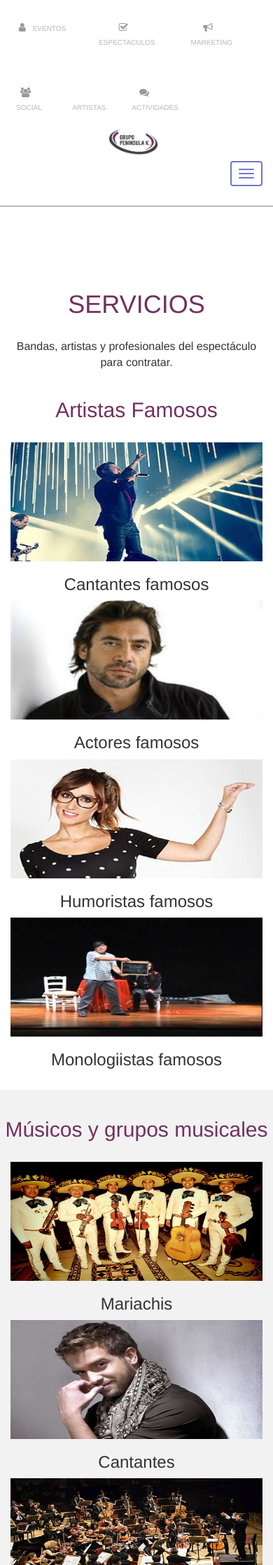
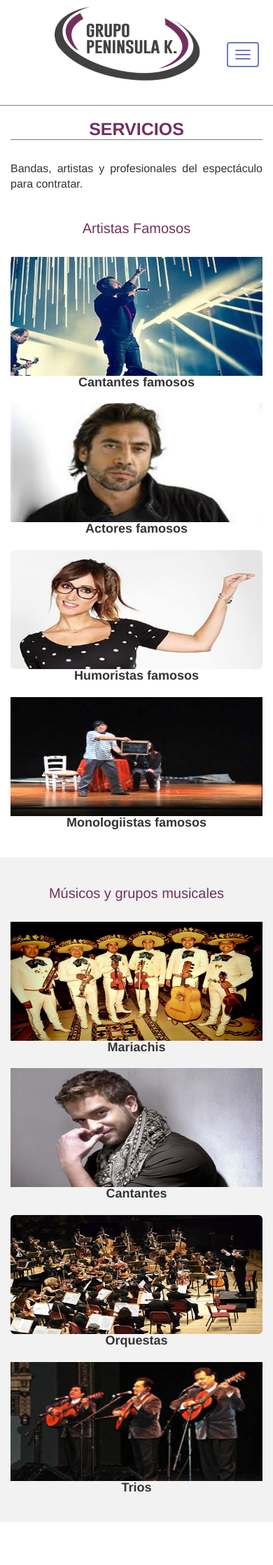
Before and after one commit to esteban1234/Peninsulak, a PHP site: page /vistas/servicios.php in a window 390 px wide. Shown: the top 2236 px of the page at 70% size. Run offline with PHP 8.4, Linux system fonts and the light colour scheme; some web fonts are replaced.

Commit message:
ADD RESPONSIVO

```diff
--- /dev/null
+++ b/css/responsivo.css
@@ -0,0 +1,472 @@
+@media screen and (max-width: 480px){
+  /*************************DISEÑO INDEX****************************/
+  #navtop{
+    border: 2px solid red;
+    display: none;
+  }
+
+  #logo{
+    width: 60%;
+    margin: 10px auto;
+  }
+
+  .navbar-header {
+    text-align: center;
+  }
+
+  .navbar-header button{
+    margin: 20px auto;
+    float: none;
+    position: absolute;
+    z-index: 5;
+    top: 40px;
+    right: 20px;
+  }
+
+  .banner{
+    height: 300px;
+  }
+
+  .contratacion{
+    padding: 20px 10px;
+  }
+
+  .contratacion p{
+    font-size: 18px;
+    width: 100%;
+  }
+
+  .contratacion div a, .btn-contactanos a{
+    border: 2px solid red;
+    font-size: 13px;
+  }
+
+  .contenpuntos, .contenpuntos2{
+    padding: 20px 0px;
+  }
+
+  .new-model-puntos div{
+    font-size: 20px;
+    padding: 10px 0px;
+  }
+
+  .new-model-puntos h4{
+    font-size: 12px;
+    font-weight: bold;
+  }
+  /*************************END DISEÑO INDEX************************/
+
+  /*************************DISEÑO NOSOTROS****************************/
+  .tit-inicial{
+    font-size: 18px;
+    font-weight: bold;
+  }
+
+  .tit{
+    padding: 0px;
+  }
+
+  .lead{
+    text-align: justify;
+  }
+
+  .mvv{
+    padding: 0px;
+  }
+
+  .text-sm-center{
+    text-align: center;
+    font-size: 22px;
+    font-weight: bold;
+  }
+  /*************************END DISEÑO NOSOTROS************************/
+
+  /*************************DISEÑO SERVICIOS****************************/
+
+  .tit-inicial-ser{
+    font-size: 25px;
+    font-weight: bold;
+    border-bottom: .5px solid rgba(0, 0, 0, 0.5);
+  }
+
+  .text-center-newtam{
+    font-size: 20px;
+  }
+
+  .text-center-subtit{
+    margin-top: 0px;
+    margin-bottom: 20px;
+    font-size: 18px;
+    font-weight: bold;
+  }
+  /*************************END DISEÑO SERVICIOS************************/
+
+  /*************************DISEÑO CONTACTO****************************/
+
+  .tit-inicial-contacto{
+    text-align: center;
+    font-size: 25px;
+    padding: 0px 8px;
+  }
+
+  /*.bor{
+    border: 2px solid red;
+  }*/
+
+  .panel-heading{
+    text-align: center;
+    font-size: 20px;
+  }
+
+  .pull-left{
+    float: none !important;
+    text-align: center !important;
+  }
+
+  .text-form-contacto{
+    font-size: 18px;
+  }
+  /*************************END DISEÑO CONTACTO************************/
+
+  /*************************DISEÑO FOOTER****************************/
+  footer{
+    height: 100%;
+  }
+
+  footer p{
+    width: 95%;
+    font-size: 16px;
+    margin-bottom: 10px;
+  }
+
+  /*************************END DISEÑO FOOTER************************/
+}
+
+@media screen and (max-width: 599px) and (min-width: 481px) {
+  /*************************DISEÑO INDEX****************************/
+  #navtop{
+    border: 2px solid red;
+    display: none;
+  }
+
+  #logo{
+    width: 50%;
+    margin: 10px auto;
+  }
+
+  .navbar-header {
+    text-align: center;
+  }
+
+  .navbar-header button{
+    margin: 20px auto;
+    float: none;
+    position: absolute;
+    z-index: 5;
+    top: 40px;
+    right: 20px;
+  }
+
+  .banner{
+    height: 300px;
+  }
+
+  .contratacion{
+    padding: 20px 10px;
+  }
+
+  .contratacion p{
+    font-size: 18px;
+    width: 100%;
+  }
+
+  .contratacion div a, .btn-contactanos a{
+    border: 2px solid red;
+    font-size: 13px;
+  }
+
+  .contenpuntos, .contenpuntos2{
+    padding: 20px 0px;
+  }
+
+  .new-model-puntos div{
+    font-size: 20px;
+    padding: 10px 0px;
+  }
+
+  .new-model-puntos h4{
+    font-size: 16px;
+    /*font-weight: bold;*/
+  }
+  /*************************END DISEÑO INDEX************************/
+
+  /*************************DISEÑO NOSOTROS****************************/
+  .tit-inicial{
+    font-size: 23px;
+    font-weight: bold;
+  }
+
+  .tit{
+    padding: 0px;
+  }
+
+  .lead{
+    text-align: justify;
+  }
+
+  .mvv{
+    padding: 0px;
+  }
+
+  .text-sm-center{
+    text-align: center;
+    font-size: 22px;
+    font-weight: bold;
+  }
+  /*************************END DISEÑO NOSOTROS************************/
+
+  /*************************DISEÑO SERVICIOS****************************/
+
+  .tit-inicial-ser{
+    font-size: 25px;
+    font-weight: bold;
+    border-bottom: .5px solid rgba(0, 0, 0, 0.5);
+  }
+
+  .text-center-newtam{
+    font-size: 20px;
+  }
+
+  .text-center-subtit{
+    margin-top: 0px;
+    margin-bottom: 20px;
+    font-size: 20px;
+    font-weight: bold;
+  }
+
+  .text-servi-center{
+    text-align: center;
+  }
+
+  .imagen{
+    width: 80%;
+    margin: auto !important;
+  }
+  /*************************END DISEÑO SERVICIOS************************/
+
+  /*************************DISEÑO CONTACTO****************************/
+
+  .tit-inicial-contacto{
+    text-align: center;
+    font-size: 25px;
+    padding: 0px 8px;
+  }
+
+  /*.bor{
+    border: 2px solid red;
+  }*/
+
+  .panel-heading{
+    text-align: center;
+    font-size: 20px;
+  }
+
+  .pull-left{
+    float: none !important;
+    text-align: center !important;
+  }
+
+  .text-form-contacto{
+    font-size: 18px;
+  }
+  /*************************END DISEÑO CONTACTO************************/
+
+  /*************************DISEÑO FOOTER****************************/
+  footer{
+    height: 100%;
+  }
+
+  footer p{
+    width: 95%;
+    font-size: 16px;
+    margin-bottom: 10px;
+  }
+
+  /*************************END DISEÑO FOOTER************************/
+}
+
+@media screen and (max-width: 799px) and (min-width: 600px) {
+  /*************************DISEÑO INDEX****************************/
+  #navtop{
+    border: 2px solid red;
+    display: none;
+  }
+
+  #logo{
+    width: 50%;
+    margin: 10px auto;
+  }
+
+  .navbar-header {
+    text-align: center;
+  }
+
+  .navbar-header button{
+    margin: 20px auto;
+    float: none;
+    position: absolute;
+    z-index: 5;
+    top: 40px;
+    right: 20px;
+  }
+
+  .banner{
+    height: 300px;
+  }
+
+  .contratacion{
+    padding: 20px 10px;
+  }
+
+  .contratacion p{
+    font-size: 18px;
+    width: 100%;
+  }
+
+  .contratacion div a, .btn-contactanos a{
+    border: 2px solid red;
+    font-size: 13px;
+  }
+
+  .contenpuntos, .contenpuntos2{
+    padding: 20px 0px;
+  }
+
+  .new-model-puntos div{
+    font-size: 20px;
+    padding: 10px 0px;
+  }
+
+  .new-model-puntos h4{
+    font-size: 16px;
+    /*font-weight: bold;*/
+  }
+  /*************************END DISEÑO INDEX************************/
+
+  /*************************DISEÑO NOSOTROS****************************/
+  .tit-inicial{
+    font-size: 23px;
+    font-weight: bold;
+  }
+
+  .tit{
+    padding: 0px;
+  }
+
+  .lead{
+    text-align: justify;
+  }
+
+  .mvv{
+    padding: 0px;
+  }
+
+  .text-sm-center{
+    text-align: center;
+    font-size: 22px;
+    font-weight: bold;
+  }
+  /*************************END DISEÑO NOSOTROS************************/
+
+  /*************************DISEÑO SERVICIOS****************************/
+
+  .tit-inicial-ser{
+    font-size: 25px;
+    font-weight: bold;
+    border-bottom: .5px solid rgba(0, 0, 0, 0.5);
+  }
+
+  .text-center-newtam{
+    font-size: 20px;
+  }
+
+  .text-center-subtit{
+    margin-top: 0px;
+    margin-bottom: 20px;
+    font-size: 20px;
+    font-weight: bold;
+  }
+
+  .text-servi-center{
+    text-align: center;
+  }
+
+  .imagen{
+    width: 80%;
+    margin: auto !important;
+  }
+  /*************************END DISEÑO SERVICIOS************************/
+
+  /*************************DISEÑO CONTACTO****************************/
+
+  .tit-inicial-contacto{
+    text-align: center;
+    font-size: 25px;
+    padding: 0px 8px;
+  }
+
+  /*.bor{
+    border: 2px solid red;
+  }*/
+
+  .panel-heading{
+    text-align: center;
+    font-size: 20px;
+  }
+
+  .pull-left{
+    float: none !important;
+    text-align: center !important;
+  }
+
+  .text-form-contacto{
+    font-size: 18px;
+  }
+  /*************************END DISEÑO CONTACTO************************/
+
+  /*************************DISEÑO FOOTER****************************/
+  footer{
+    height: 100%;
+  }
+
+  footer p{
+    width: 95%;
+    font-size: 16px;
+    margin-bottom: 10px;
+  }
+
+  /*************************END DISEÑO FOOTER************************/
+}
+
+@media screen and (max-width: 1023px) and (min-width: 800px) {
+  .new-model-puntos{
+    margin-bottom: 50px;
+  }
+
+  .imagen{
+    width: 60%;
+    margin: auto !important;
+  }
+
+}
+
+@media screen and (max-width: 1280px) and (min-width: 1024px) {      /* mac*/
+
+  .imagen{
+    width: 70%;
+    margin: auto !important;
+  }
+}
+@media screen and (max-width: 1366px) and (min-width: 1024px) { }
+
+@media screen and (min-width: 1367px) { }
--- a/vistas/nosotros.php
+++ b/vistas/nosotros.php
@@ -66,7 +66,7 @@
     <div class="container">
       <div class="row">
         <div class="col-md-12">
-          <h1 class="" style="color: #713160;">SOBRE GRUPO PENINSULA K</h1> <br>
+          <h1 class="tit-inicial" style="color: #713160;">SOBRE GRUPO PENINSULA K</h1> <br>
           <p class="lead">
           GRUPO PENINSULA K tiene todas las herramientas necesarias para llevar a cabo, con éxito, cualquier tipo de evento. Su equipo profesional, coordina y gestiona cualquier demanda requerida por el cliente, que encontrará el espacio idóneo para su evento. Desde convenciones, congresos, seminarios, consejos de administración, eventos deportivos, eventos de responsabilidad social corporativa (RSC), rodajes, sesiones de fotos e incentivos de empresa, tanto de ámbito nacional como internacional.
           </p>
--- a/vistas/servicios.php
+++ b/vistas/servicios.php
@@ -71,8 +71,8 @@
     <div class="container">
       <div class="row">
         <div class="col-md-12">
-          <h1 class="" style="color: #713160;">SERVICIOS</h1> <br>
-          <p class="lead">
+          <h1 class="tit-inicial-ser" style="color: #713160;">SERVICIOS</h1> <br>
+          <p class="lead text-servi-center">
           Bandas, artistas y profesionales del espectáculo para contratar.
           </p>
         </div>
@@ -80,30 +80,26 @@
     </div>
   </div>
 <div class="contenserv">
-	<h2 class="text-center" style="color: #713160;">Artistas Famosos</h2> <br>
+	<h2 class="text-center text-center-newtam" style="color: #713160;">Artistas Famosos</h2> <br>
 
 	<div class="section">
       <div class="container">
         <div class="row">
-          <div class="col-md-3">
-            <img class="imagen" src="../img/cantantes-famosos_384.jpg"
-            class="img-responsive">
-            <h3 class="text-center">Cantantes famosos</h3>
+          <div class="col-xs-12 col-sm-6 col-md-6 col-lg-3">
+            <img src="../img/cantantes-famosos_384.jpg" class="img-responsive imagen">
+            <h3 class="text-center text-center-subtit">Cantantes famosos</h3>
           </div>
-          <div class="col-md-3">
-            <img class="imagen" src="../img/actor.jpg"
-            class="img-responsive">
-            <h3 class="text-center">Actores famosos</h3>
+          <div class="col-xs-12 col-sm-6 col-md-6 col-lg-3">
+            <img  src="../img/actor.jpg" class="img-responsive imagen">
+            <h3 class="text-center text-center-subtit">Actores famosos</h3>
           </div>
-          <div class="col-md-3">
-            <img class="imagen" src="../img/humoristas-famosos_384.jpg"
-            class="img-responsive img-rounded">
-            <h3 class="text-center">Humoristas famosos</h3>
+          <div class="col-xs-12 col-sm-6 col-md-6 col-lg-3">
+            <img src="../img/humoristas-famosos_384.jpg" class="img-responsive img-rounded imagen">
+            <h3 class="text-center text-center-subtit">Humoristas famosos</h3>
           </div>
-          <div class="col-md-3">
-            <img class="imagen" src="../img/monologo.jpg"
-            class="img-responsive">
-            <h3 class="text-center">Monologiistas famosos</h3>
+          <div class="col-xs-12 col-sm-6 col-md-6 col-lg-3">
+            <img src="../img/monologo.jpg" class="img-responsive imagen">
+            <h3 class="text-center text-center-subtit">Monologiistas famosos</h3>
           </div>
         </div>
       </div>
@@ -111,29 +107,25 @@
 </div>
 
 <div class="contenserv2">
-<h2 class="text-center" style="color: #713160;">Músicos y grupos musicales</h2> <br>
+<h2 class="text-center text-center-newtam" style="color: #713160;">Músicos y grupos musicales</h2> <br>
     <div class="section">
       <div class="container">
         <div class="row">
-          <div class="col-md-3">
-            <img class="imagen" src="../img/mariachis2.jpg"
-            class="img-responsive">
-            <h3 class="text-center">Mariachis</h3>
+          <div class="col-xs-12 col-sm-6 col-md-6 col-lg-3">
+            <img src="../img/mariachis2.jpg" class="img-responsive imagen">
+            <h3 class="text-center text-center-subtit">Mariachis</h3>
           </div>
-          <div class="col-md-3">
-            <img class="imagen" src="../img/cantaste.jpg"
-            class="img-responsive">
-            <h3 class="text-center">Cantantes</h3>
+          <div class="col-xs-12 col-sm-6 col-md-6 col-lg-3">
+            <img src="../img/cantaste.jpg" class="img-responsive imagen">
+            <h3 class="text-center text-center-subtit">Cantantes</h3>
           </div>
-          <div class="col-md-3">
-            <img class="imagen" src="../img/orquesta.jpg"
-            class="img-responsive img-rounded">
-            <h3 class="text-center">Orquestas</h3>
+          <div class="col-xs-12 col-sm-6 col-md-6 col-lg-3">
+            <img  src="../img/orquesta.jpg" class="img-responsive img-rounded imagen">
+            <h3 class="text-center text-center-subtit">Orquestas</h3>
           </div>
-          <div class="col-md-3">
-            <img class="imagen" src="../img/trios5.jpg"
-            class="img-responsive">
-            <h3 class="text-center">Trios</h3>
+          <div class="col-xs-12 col-sm-6 col-md-6 col-lg-3">
+            <img src="../img/trios5.jpg" class="img-responsive imagen">
+            <h3 class="text-center text-center-subtit">Trios</h3>
           </div>
         </div>
       </div>
@@ -141,30 +133,27 @@
     </div>
 
     <div class="contenserv"> <br><br>
-	<h2 class="text-center" style="color: #713160;">Servicios adicionales</h2> <br>
+	<h2 class="text-center text-center-newtam" style="color: #713160;">Servicios adicionales</h2> <br>
 
 	<div class="section">
       <div class="container">
         <div class="row">
-          <div class="col-md-3">
-            <img class="imagen" src="../img/carpa.jpg"
-            class="img-responsive">
-            <h3 class="text-center">Alquiler de carpas</h3>
+          <div class="col-xs-12 col-sm-6 col-md-6 col-lg-3">
+            <img src="../img/carpa.jpg" class="img-responsive imagen">
+            <h3 class="text-center text-center-subtit">Alquiler de carpas</h3>
           </div>
-          <div class="col-md-3">
-            <img class="imagen" src="../img/equipo3.jpg"
-            class="img-responsive">
-            <h3 class="text-center">Equipo de sonido</h3>
+          <div class="col-xs-12 col-sm-6 col-md-6 col-lg-3">
+            <img  src="../img/equipo3.jpg" class="img-responsive imagen">
+            <h3 class="text-center text-center-subtit">Equipo de sonido</h3>
           </div>
-          <div class="col-md-3">
-            <img class="imagen" src="../img/tarimas3.jpg"
-            class="img-responsive img-rounded">
-            <h3 class="text-center">Tarimas</h3>
+
+          <div class="col-xs-12 col-sm-6 col-md-6 col-lg-3">
+            <img  src="../img/tarimas3.jpg" class="img-responsive img-rounded imagen">
+            <h3 class="text-center text-center-subtit">Tarimas</h3>
           </div>
-          <div class="col-md-3">
-            <img class="imagen" src="../img/meseros.jpg"
-            class="img-responsive">
-            <h3 class="text-center">Meseros</h3>
+          <div class="col-xs-12 col-sm-6 col-md-6 col-lg-3">
+            <img  src="../img/meseros.jpg" class="img-responsive imagen">
+            <h3 class="text-center text-center-subtit">Meseros</h3>
           </div>
         </div>
       </div>
```
Also changed, not shown: index.php (+15 -13 lines), js/sendCORREO.js (+8 -8 lines), vistas/contacto.php (+30 -33 lines).
